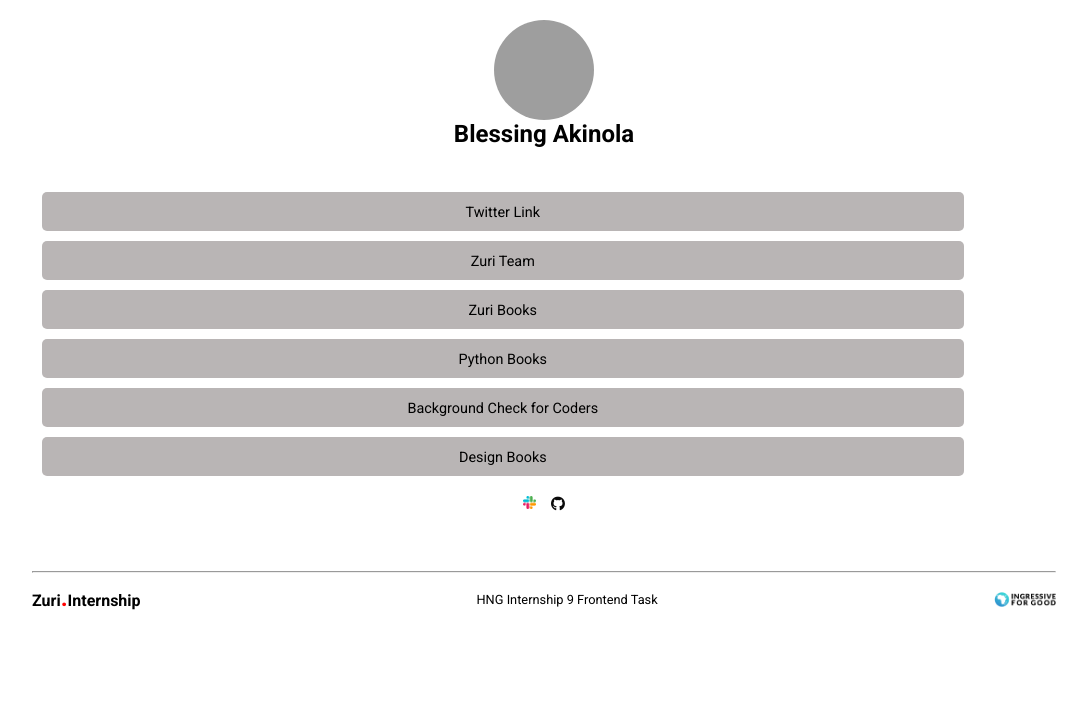
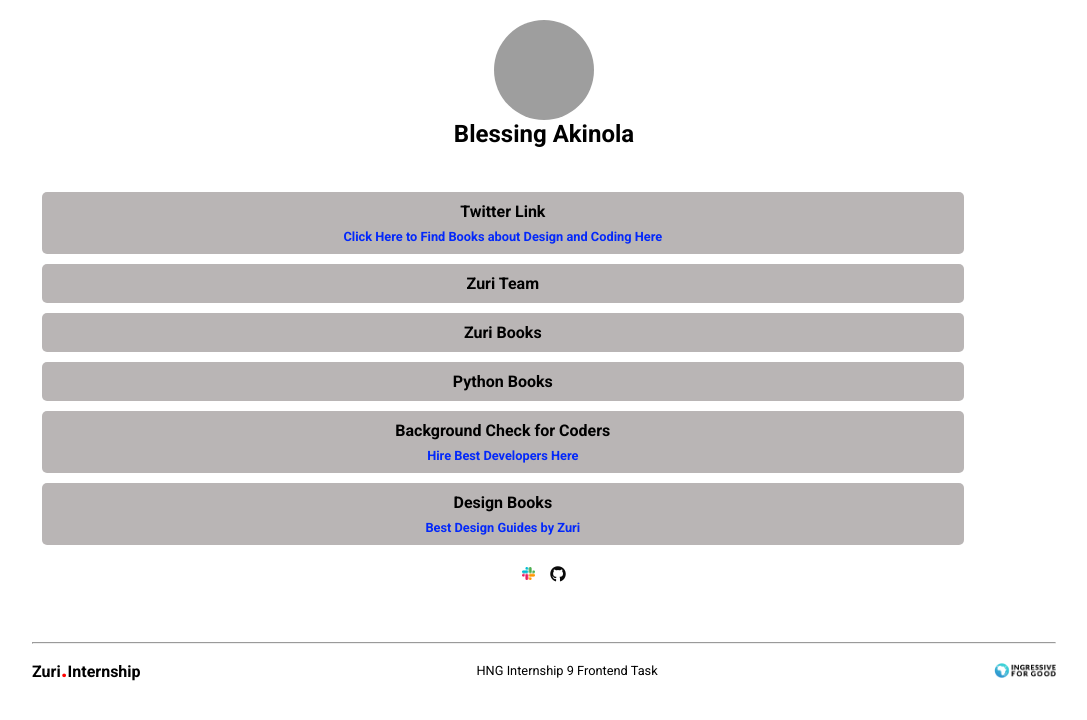
Before and after one commit to strakins/Persnol-Profile-Linktree, a React (Create React App) app: page / in a window 1280 px wide. Shown: the top 720 px of the page, without its empty margins (96-1183 px from the left). Built offline with nearby package versions, Linux system fonts and the light colour scheme; grey boxes are pictures that could not be loaded.

Commit message:
Addition Description added to Button

```diff
--- a/src/component/ItemDisplay.css
+++ b/src/component/ItemDisplay.css
@@ -7,11 +7,20 @@
     text-align: center;
     margin: 10px;
 }
+#list-item:hover {
+    border: 2px solid brown;
+}
 a {
     text-decoration: none;
     color: black;
-    font-size: 0.9rem;
-    font-weight: 400;
+    font-size: 1rem;
+    font-weight: 600;
+}
+.span-text {
+    display: block;
+    font-size: 0.8rem;
+    color: rgb(3, 40, 250);
+    margin-top: 0.5rem;
 }
 #hidden {
     display: none;
--- a/src/component/LinkItems.js
+++ b/src/component/LinkItems.js
@@ -5,7 +5,7 @@ function LinkItems() {
     return (
         <div>
             <ItemDisplay id="twitter">
-                <a href="https://twitter.com/straksman" target="_blank" rel="noreferrer" >Twitter Link</a>
+                <a href="https://twitter.com/straksman" target="_blank" rel="noreferrer" >Twitter Link <span className="span-text">Click Here to Find Books about Design and Coding Here </span> </a>
             </ItemDisplay>
             <ItemDisplay id="btn__zuri">
                 <a href="https://training.zuri.team" target="_blank" rel="noreferrer" id="">Zuri Team</a>
@@ -14,13 +14,13 @@ function LinkItems() {
                 <a href="http://books.zuri.team " target="_blank" rel="noreferrer">Zuri Books</a>
             </ItemDisplay>
             <ItemDisplay id="book_python">
-                <a href="https://books.zuri.team/python-for-beginners?ref_id=blessingakinola" target="_blank" rel="noreferrer">Python Books</a>
+                <a href="https://books.zuri.team/python-for-beginners" target="_blank" rel="noreferrer">Python Books</a>
             </ItemDisplay>
             <ItemDisplay id="pitch">
-                <a href="https://background.zuri.team" target="_blank" rel="noreferrer">Background Check for Coders</a>
+                <a href="https://background.zuri.team" target="_blank" rel="noreferrer">Background Check for Coders <span className="span-text">Hire Best Developers Here </span></a>
             </ItemDisplay>
             <ItemDisplay id="book_design">
-                <a href="https://books.zuri.team/design-rules" target="_blank" rel="noreferrer">Design Books</a>
+                <a href="https://books.zuri.team/design-rules" target="_blank" rel="noreferrer">Design Books <span className="span-text">Best Design Guides by Zuri</span></a>
             </ItemDisplay>
         </div>
     )
```
